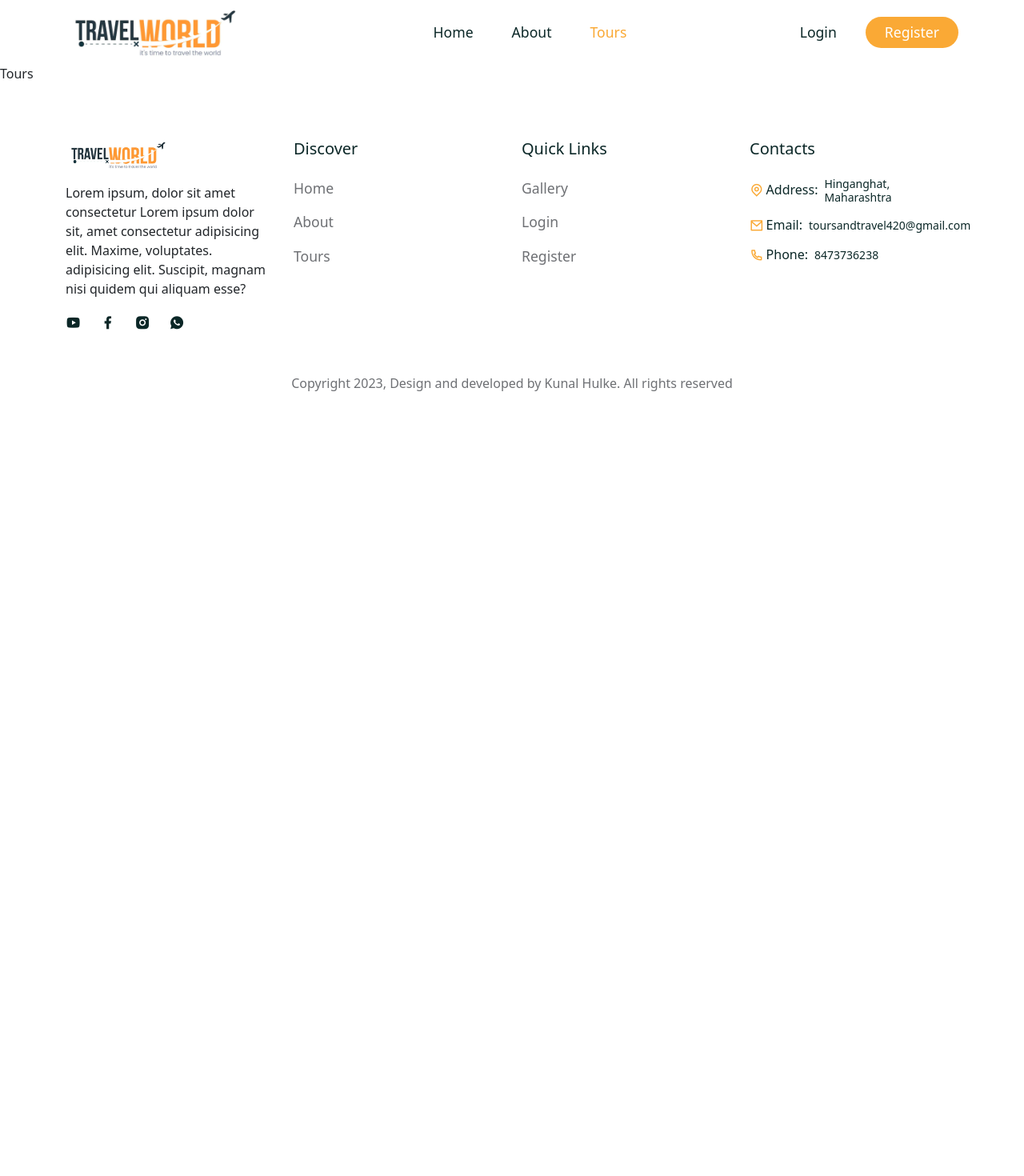
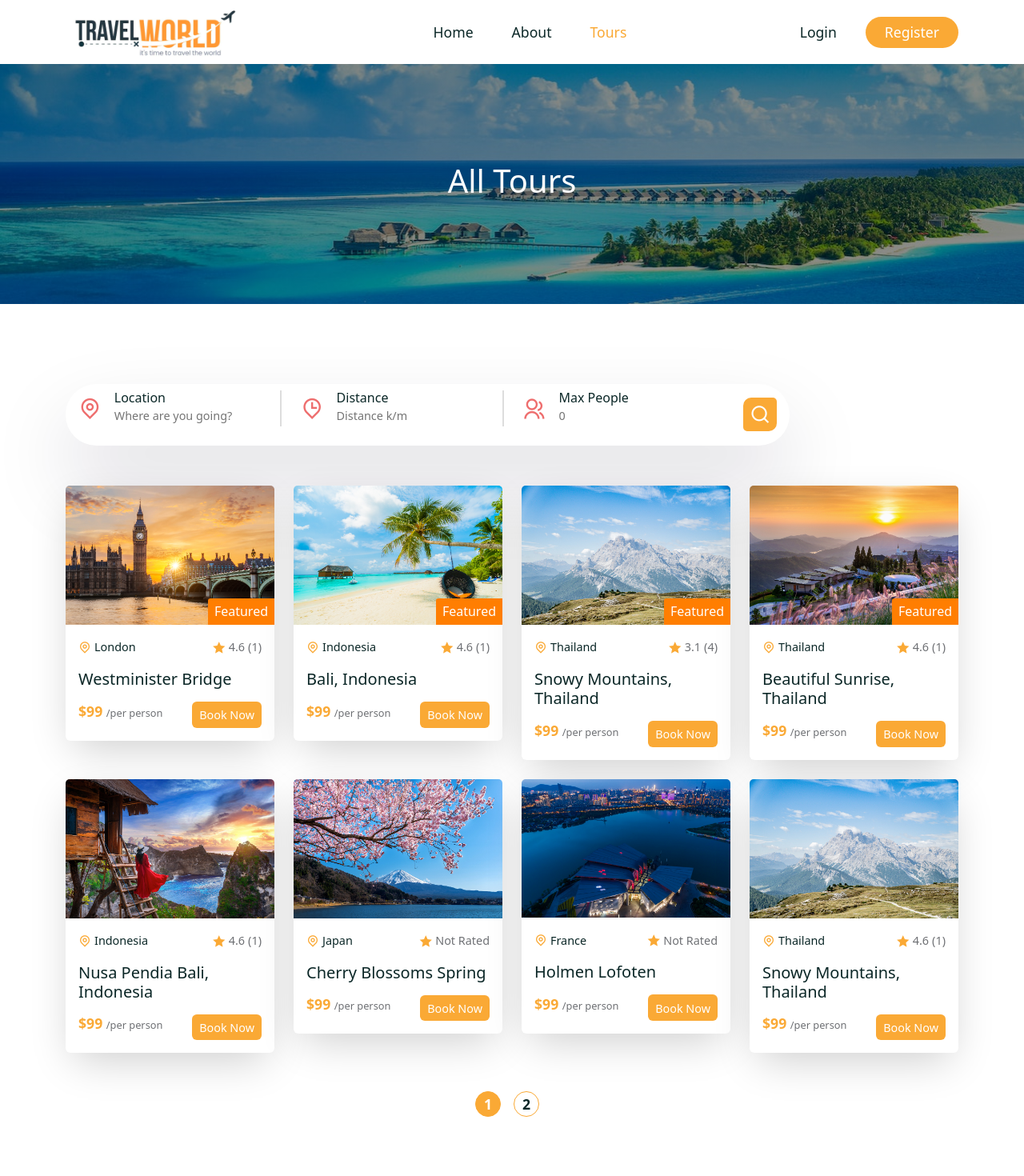
Before and after one commit to krh1102002/TandTwebsite, a React (Create React App) app in the folder frontend/: page /tours in a window 1280 px wide. Shown: the top 1470 px of the page at 80% size. Before the commit the page ends 800 px from the top, so only its background shows below. Built offline with nearby package versions, Linux system fonts and the light colour scheme; a web font is replaced by a local one.

Commit message:
adding tours page

```diff
--- a/frontend/src/Pages/Tours.jsx
+++ b/frontend/src/Pages/Tours.jsx
@@ -1,11 +1,55 @@
-import React from 'react';
+import React,{useState,useEffect}from "react";
+import Commonsection from "../shared/Commonsection";
+import "../Styles/Tour.css";
+import tourData from "../assets/data/tours";
+import TourCard from "../shared/TourCard";
+import SearchBar from "../shared/SearchBar";
+import Newsletter from "../shared/Newsletter";
+import { Container, Row, Col } from "reactstrap";
+const Tours = () => {
+    const [pageCount, setPageCount]=useState(0)
+    const [page,setPage]=useState(0)
 
-const Tours = () => {
-    return (
-        <div>
-            Tours
-        </div>
-    );
+    useEffect(()=>{
+
+        const pages=Math.ceil(5/4)
+        setPageCount(pages)
+    },[page])
+      return (
+    <>
+      <Commonsection title={"All Tours"} />
+      <section>
+        <Container>
+          <Row>
+            <SearchBar />
+          </Row>
+        </Container>
+      </section>
+      <section className="pt-0">
+        <Container>
+          <Row>
+            {tourData?.map((tour) => (
+              <Col lg="3" className="mb-4" id={tour.id}>
+                <TourCard tour={tour} />
+              </Col>
+            ))}
+            <Col lg="12" className="pagination d-flex justify-content-center align-items-center mt-4 gap-3 ">
+            {
+               [...Array(pageCount).keys()].map(number=>(
+                <span key={number} onClick={()=>setPage(number)}
+                className={page===number?"active__page": " "}>
+                    {number + 1}
+                </span>
+               ))
+            }
+
+            </Col>
+          </Row>
+        </Container>
+      </section>
+      <Newsletter/>
+    </>
+  );
 };
 
 export default Tours;
--- /dev/null
+++ b/frontend/src/Styles/Tour.css
@@ -0,0 +1,18 @@
+.pagination span{
+    width: 2rem;
+    height: 2rem;
+    padding: 5px;
+    border-radius: 50px;
+    display: flex;
+    align-items: center;
+    justify-content: center;
+    border: 1px solid var(--secondary-color);
+    color: var(--heading-color);
+    font-size: 1.1rem;
+    cursor: pointer;
+    font-weight: 700;
+}
+.active__page{
+    background: var(--secondary-color);
+    color: #fff !important;
+}
--- /dev/null
+++ b/frontend/src/shared/CommonSection.css
@@ -0,0 +1,13 @@
+.common__section{
+    background: linear-gradient(rgba(0,0,0,0.45),rgba(0,0,0,0.45)),url('../assets/images/tour.jpg') no-repeat center center/cover;
+    height: 300px;
+    display: flex;
+    align-items: center;
+    justify-content: center;
+    text-align: center;
+}
+.common__section h1{
+    font-size: 2.5rem;
+    color: #fff;
+
+}
--- /dev/null
+++ b/frontend/src/shared/Commonsection.jsx
@@ -0,0 +1,18 @@
+import React from 'react';
+import {Container,Row,Col} from 'reactstrap'
+import './CommonSection.css'
+const Commonsection = ({title}) => {
+    return (
+       <section className="common__section">
+        <Container>
+            <Row>
+                <Col lg="12">
+                    <h1>{title}</h1>
+                </Col>
+            </Row>
+        </Container>
+       </section>
+    );
+};
+
+export default Commonsection;
```
